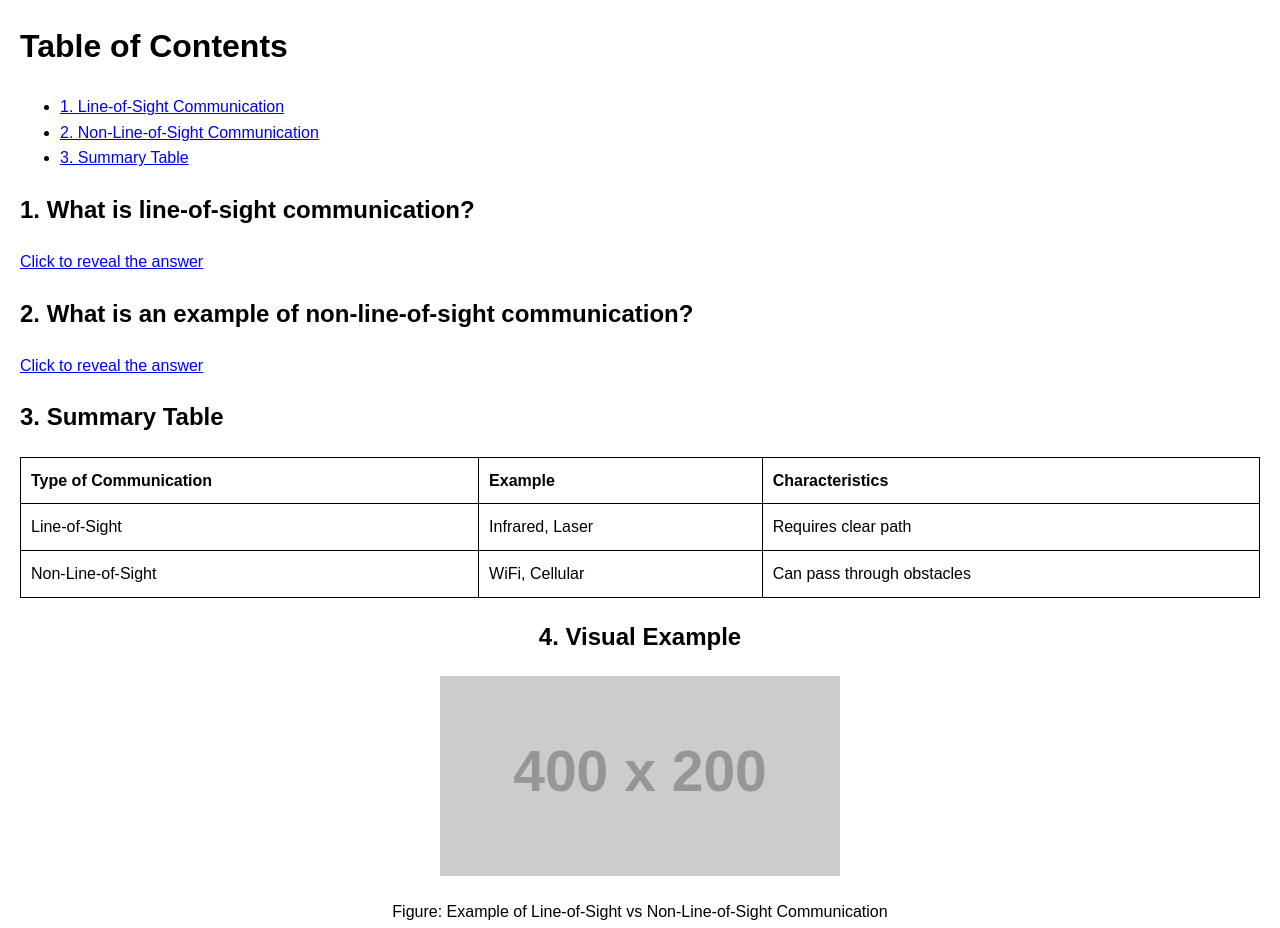
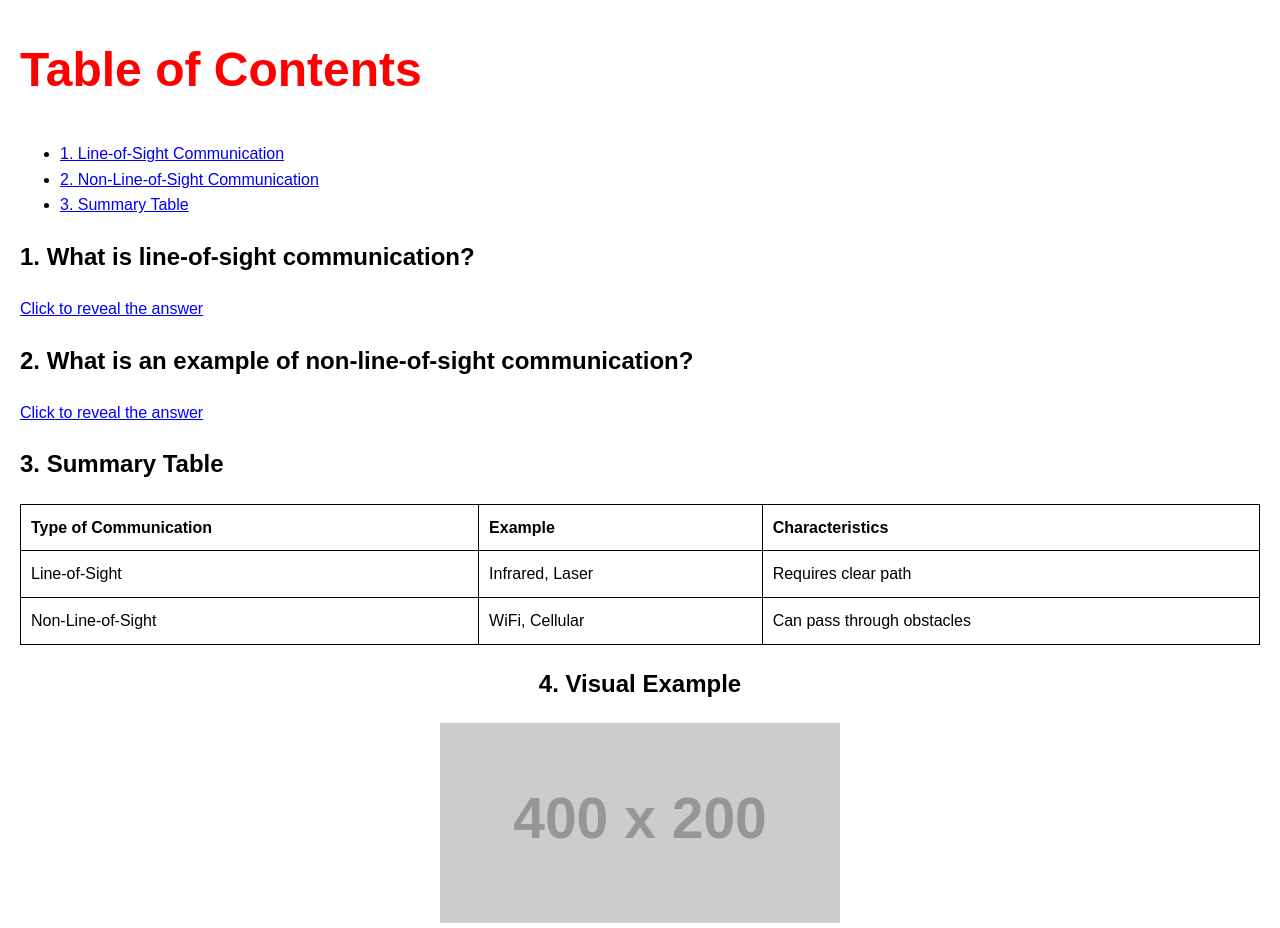
Before and after one commit to RacicotC/github.io, a plain HTML site: page index.html in a window 1280 px wide. Shown: the top 928 px of the page. Drawn offline with Linux system fonts and the light colour scheme; placeholder pictures from the web are drawn by us.

Commit message:
Update index.html
Styled table of contents
Rouge, 48 points

```diff
--- a/index.html
+++ b/index.html
@@ -43,7 +43,7 @@
 <body>
 
     <!-- Table des matières -->
-    <h1>Table of Contents</h1>
+<h1 style="color: red; font-size: 48px;">Table of Contents</h1>
     <ul>
         <li><a href="#section1">1. Line-of-Sight Communication</a></li>
         <li><a href="#section2">2. Non-Line-of-Sight Communication</a></li>
```
